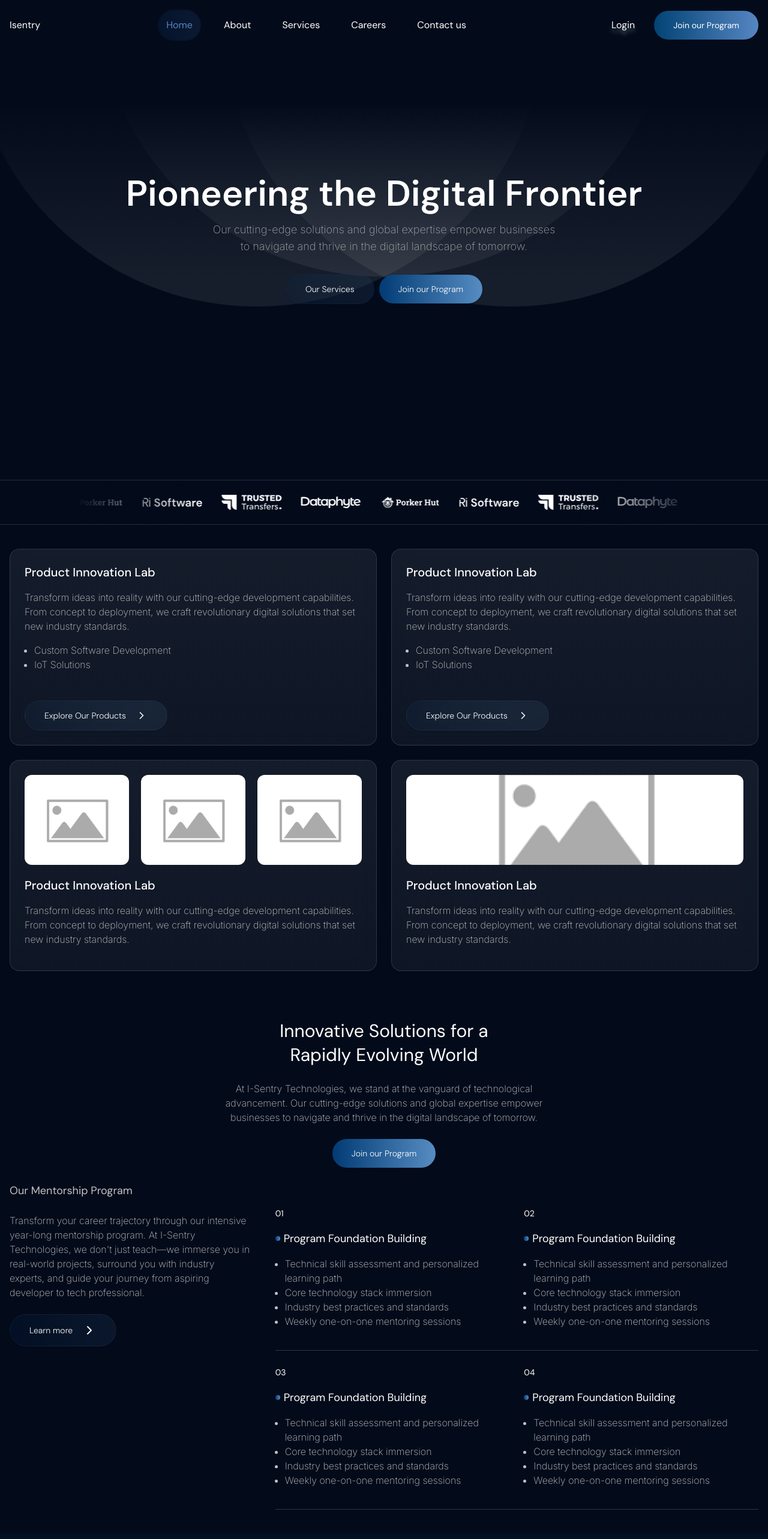
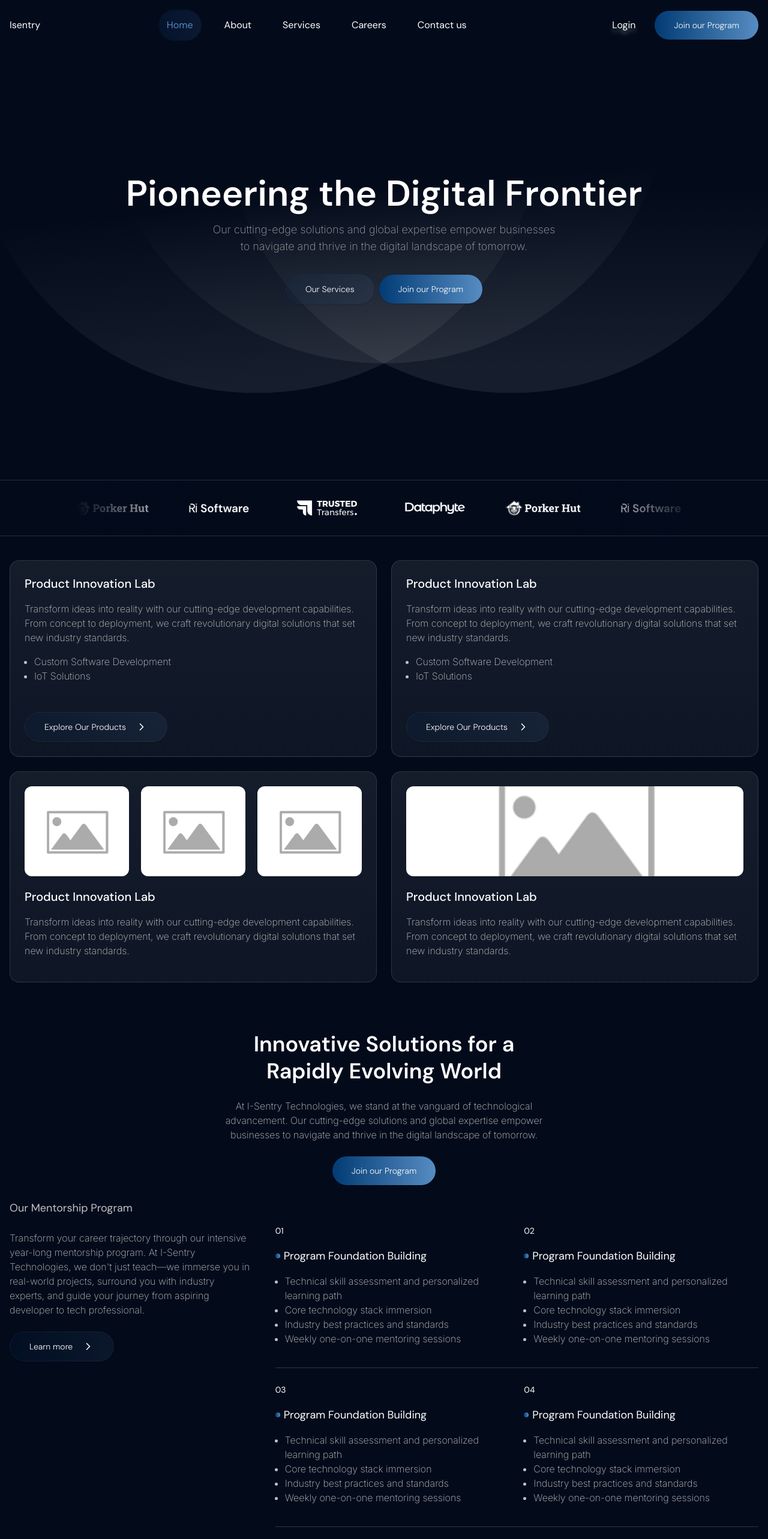
Before and after one commit to i-sentry/i-sentry-platform, a Next.js app: page / in a window 1280 px wide. Shown: the top 2566 px of the page at 60% size. Built offline with nearby package versions, Linux system fonts and the light colour scheme.

Commit message:
Ui modifications to homepage

```diff
--- a/app/layout.tsx
+++ b/app/layout.tsx
@@ -3,10 +3,6 @@ import { DM_Sans, Inter } from "next/font/google";
 import "./globals.css";
 import Navbar from "@/components/navbar";
 import Footer from "@/components/footer";
-
-// import { gsap } from "gsap/dist/gsap";
-// import { ScrollTrigger } from "gsap/dist/ScrollTrigger";
-// import { ScrollToPlugin } from "gsap/dist/ScrollToPlugin";
 
 const inter = Inter({
   subsets: ["latin"],
--- a/components/animate_circles.tsx
+++ b/components/animate_circles.tsx
@@ -1,57 +1,96 @@
-import React from "react";
-// import { motion } from "framer-motion";
+// components/AnimatedCircle.js
+import { useEffect } from "react";
+import { gsap } from "gsap";
 
-const AnimatedCircles = () => {
-  // const circleVariants = {
-  //   animate: {
-  //     rotateX: [0, 360],
-  //     rotateY: [0, 360],
-  //     scale: [1, 1.5, 1],
-  //     x: [0, 50, -50, 0],
-  //     transition: {
-  //       duration: 6,
-  //       ease: "easeInOut",
-  //       repeat: Infinity,
-  //       // repeatType: "mirror", // Correcting repeatType to match expected type
-  //     },
-  //   },
-  //   hover: {
-  //     scale: 1.8,
-  //     rotateZ: 180,
-  //     transition: {
-  //       duration: 0.5,
-  //       ease: "easeInOut",
-  //     },
-  //   },
-  // };
+const AnimatedCircle = () => {
+  useEffect(() => {
+    // GSAP animations for the SVG gradients
+    gsap.to("#paint0_linear", {
+      attr: { x1: "1000", x2: "1200" }, // Animate x-axis positions
+      yoyo: true,
+      repeat: -1,
+      duration: 3,
+      ease: "sine.inOut",
+    });
+
+    gsap.to("#paint1_linear", {
+      attr: { x1: "940", x2: "1140" },
+      yoyo: true,
+      repeat: 1,
+      duration: 3,
+      ease: "sine.inOut",
+    });
+
+    gsap.to("#paint2_linear", {
+      attr: { x1: "980", x2: "1180" },
+      yoyo: true,
+      repeat: -1,
+      duration: 3,
+      ease: "sine.inOut",
+    });
+  }, []);
 
   return (
-    <>
-      {/* <div className="circle-container">
-        <motion.div
-          className="circle circle1"
-          variants={circleVariants}
-          initial="animate"
-          animate="animate"
-          whileHover="hover" // Applying hover effect
-        />
-        <motion.div
-          className="circle circle2"
-          variants={circleVariants}
-          initial="animate"
-          animate="animate"
-          whileHover="hover"
-        />
-        <motion.div
-          className="circle circle3"
-          variants={circleVariants}
-          initial="animate"
-          animate="animate"
-          whileHover="hover"
-        />
-      </div> */}
-    </>
+    <svg
+      className="absolute left-0 top-1/2 h-auto w-full -translate-y-1/2 scale-150 md:scale-100"
+      width="1920"
+      height="767"
+      viewBox="0 0 1920 767"
+      fill="none"
+      xmlns="http://www.w3.org/2000/svg"
+    >
+      <path
+        d="M642 766.4C1039.65 766.4 1362 444.045 1362 46.4C1362 -351.245 1039.65 -673.6 642 -673.6C244.355 -673.6 -78 -351.245 -78 46.4C-78 444.045 244.355 766.4 642 766.4Z"
+        fill="url(#paint0_linear)"
+        fillOpacity="0.2"
+      />
+      <path
+        d="M1278 766.4C1675.65 766.4 1998 444.045 1998 46.4C1998 -351.245 1675.65 -673.6 1278 -673.6C880.355 -673.6 558 -351.245 558 46.4C558 444.045 880.355 766.4 1278 766.4Z"
+        fill="url(#paint1_linear)"
+        fillOpacity="0.2"
+      />
+      <path
+        d="M960 692C1357.65 692 1680 369.645 1680 -28C1680 -425.645 1357.65 -748 960 -748C562.355 -748 240 -425.645 240 -28C240 369.645 562.355 692 960 692Z"
+        fill="url(#paint2_linear)"
+        fillOpacity="0.2"
+      />
+      <defs>
+        <linearGradient
+          id="paint0_linear"
+          x1="960"
+          y1="255.2"
+          x2="960"
+          y2="699.2"
+          gradientUnits="userSpaceOnUse"
+        >
+          <stop stopColor="#C2C2C2" stopOpacity="0" />
+          <stop offset="1" stopColor="#C2C2C2" stopOpacity="0.5" />
+        </linearGradient>
+        <linearGradient
+          id="paint1_linear"
+          x1="960"
+          y1="255.2"
+          x2="960"
+          y2="699.2"
+          gradientUnits="userSpaceOnUse"
+        >
+          <stop stopColor="#C2C2C2" stopOpacity="0" />
+          <stop offset="1" stopColor="#C2C2C2" stopOpacity="0.5" />
+        </linearGradient>
+        <linearGradient
+          id="paint2_linear"
+          x1="960"
+          y1="255.2"
+          x2="960"
+          y2="699.2"
+          gradientUnits="userSpaceOnUse"
+        >
+          <stop stopColor="#C2C2C2" stopOpacity="0" />
+          <stop offset="1" stopColor="#C2C2C2" stopOpacity="0.5" />
+        </linearGradient>
+      </defs>
+    </svg>
   );
 };
 
-export default AnimatedCircles;
+export default AnimatedCircle;
--- a/components/footer.tsx
+++ b/components/footer.tsx
@@ -1,6 +1,8 @@
+import React from "react";
+import Link from "next/link";
 import { aboutUs, legal, programs, solutions } from "@/utils";
-import Link from "next/link";
-import React from "react";
+import FooterLink from "./footer_links";
+import SmartButton from "./custom_button";
 import {
   FaDribbble,
   FaFacebook,
@@ -9,8 +11,6 @@ import {
   FaTwitch,
   FaXTwitter,
 } from "react-icons/fa6";
-import { Button } from "./ui/button";
-import FooterLink from "./footer_links";
 
 const Footer = () => {
   return (
@@ -31,12 +31,12 @@ const Footer = () => {
             </div>
 
             <div className="mt-6 inline-flex items-center gap-4 justify-self-end lg:mt-0">
-              <Button className="h-auto rounded-full border border-[#023B74]/20 bg-grad-alt p-3 px-5 font-dm-sans text-sm font-light text-white backdrop-blur-[50px] duration-300 hover:bg-grad-alt sm:px-8 sm:py-3.5">
-                Talk to our team
-              </Button>
-              <Button className="h-auto rounded-full bg-gradient-to-r from-base-700 to-base-300 p-3 px-5 font-dm-sans text-sm font-light text-white duration-300 sm:px-8 sm:py-3.5">
-                Join our Program
-              </Button>
+              <SmartButton
+                variant="dark"
+                buttonText="Talk to our team"
+                className="border-[#F4F4F40D] backdrop-blur-none"
+              />
+              <SmartButton variant="bright" buttonText="Join our Program" />
             </div>
           </div>
 
--- a/components/home-comps/about_card.tsx
+++ b/components/home-comps/about_card.tsx
@@ -23,7 +23,7 @@ const AboutCard: React.FC<ComponentProps> = ({
 }) => {
   return (
     <>
-      <div className="rounded-2xl border border-[#FAFAFA1F] bg-box p-6 backdrop-blur-xl">
+      <div className="rounded-2xl border border-[#FAFAFA1F] bg-box p-6">
         {showImages && (
           <div
             className={cn(
@@ -56,7 +56,7 @@ const AboutCard: React.FC<ComponentProps> = ({
             <SmartButton
               variant="dark"
               buttonText={`${buttonText}`}
-              className="mt-12 border-[#F4F4F40D] bg-grad-alt backdrop-blur-0 hover:shadow-none"
+              className="mt-12 border-[#F4F4F40D] bg-grad-alt backdrop-blur-none hover:shadow-none"
               showAnimatedIcon
             />
           </>
--- a/components/home-comps/hero_section.tsx
+++ b/components/home-comps/hero_section.tsx
@@ -1,13 +1,14 @@
 import React from "react";
 import SmartButton from "../custom_button";
+import AnimatedCircle from "../animate_circles";
 
 const Hero = () => {
   return (
     <>
-      <section className="relative h-auto w-full overflow-hidden py-20 lg:flex lg:h-screen lg:items-center lg:justify-center lg:py-0">
+      <section className="relative min-h-[30vh] w-full overflow-hidden py-36 lg:flex lg:h-screen lg:items-center lg:justify-center lg:py-0 lg:py-20">
         <div className="wrapper">
           <>
-            <svg
+            {/* <svg
               className="absolute left-0 top-0 h-auto w-full"
               width="1920"
               height="767"
@@ -65,7 +66,8 @@ const Hero = () => {
                   <stop offset="1" stop-color="#C2C2C2" stop-opacity="0.5" />
                 </linearGradient>
               </defs>
-            </svg>
+            </svg> */}
+            <AnimatedCircle />
           </>
           <div className="relative z-10 mx-auto flex flex-col items-center md:max-w-2xl lg:max-w-4xl">
             <h1 className="text-center text-[28px] font-semibold text-white sm:text-3xl md:text-5xl lg:text-6xl">
--- a/components/home-comps/mentees_section.tsx
+++ b/components/home-comps/mentees_section.tsx
@@ -14,7 +14,7 @@ const MenteeSection = () => {
     <section className="py-10">
       <div className="px-4">
         <div className="mb-16 space-y-6 text-center">
-          <h2 className="text-center text-xl font-medium text-white md:text-3xl md:leading-10">
+          <h2 className="text-center text-2xl font-semibold text-white md:text-4xl md:leading-tight">
             Current Mentees
           </h2>
           <p className="text-sm font-extralight text-[#C2C2C2] md:text-base">
--- a/components/home-comps/partners_section.tsx
+++ b/components/home-comps/partners_section.tsx
@@ -5,6 +5,7 @@ import TTfcx from "@/public/assets/partners/ttfcx.svg";
 import Dataphyte from "@/public/assets/partners/Dataphyte.svg";
 import Ri from "@/public/assets/partners/ri-softwares.svg";
 import Image from "next/image";
+import { cn } from "@/lib/utils";
 
 const clients = [
   { name: "Trusted Transfers", brand: TTfcx },
@@ -18,13 +19,19 @@ const Partners = () => {
     <section className="relative border-y-[0.2px] border-[#f9f9f924] py-4">
       <div className="absolute left-0 top-0 z-10 h-full w-full bg-partners"></div>
       <div className="wrapper text-white">
-        <Marquee pauseOnHover className="[--duration:20s] [--gap:2rem]">
+        <Marquee
+          pauseOnHover
+          className="[--duration:20s] [--gap:2rem] md:[--gap:5rem]"
+        >
           {clients.map((client, index) => (
             <Image
-              key={client.name + index}
-              src={client.brand}
-              alt={client.name}
-              className="w-[100px]"
+              key={client?.name + index}
+              src={client?.brand}
+              alt={client?.name}
+              className={cn(
+                "aspect-[9/4] w-[100px]",
+                client?.name === "Porker Hut" && "scale-[1.3]",
+              )}
             />
           ))}
         </Marquee>
--- a/components/home-comps/services_section.tsx
+++ b/components/home-comps/services_section.tsx
@@ -1,7 +1,6 @@
 import React from "react";
-import { Button } from "@/components/ui/button";
-import { ChevronRight } from "lucide-react";
 import ServiceCard from "./service_card";
+import SmartButton from "../custom_button";
 
 type ServiceProp = {
   title: string;
@@ -14,7 +13,7 @@ const Services = () => {
       <section className="py-10">
         <div className="wrapper">
           <div className="space-y-6 text-center md:mx-auto md:max-w-xl">
-            <h2 className="text-xl font-normal text-white md:text-3xl md:leading-10">
+            <h2 className="text-2xl font-semibold text-white md:text-4xl md:leading-tight">
               Innovative Solutions for a<br className="hidden md:block" />{" "}
               Rapidly Evolving World
             </h2>
@@ -24,12 +23,11 @@ const Services = () => {
               expertise empower businesses to navigate and thrive in the digital
               landscape of tomorrow.
             </p>
-            <Button
-              key="Join our Program"
-              className="h-auto rounded-full bg-grad px-8 py-3.5 font-light"
-            >
-              Join our Program
-            </Button>
+            <SmartButton
+              variant="bright"
+              buttonText="Join our Program"
+              className="mt-12 border-[#F4F4F40D]"
+            />
           </div>
 
           <div className="mt-6 grid gap-6 lg:grid-cols-[1fr_2fr] lg:gap-10">
@@ -44,15 +42,13 @@ const Services = () => {
                 industry experts, and guide your journey from aspiring developer
                 to tech professional.
               </p>
-              <Button
-                key="Learn more"
-                className="mt-12 h-auto items-center gap-x-4 rounded-full border border-[#F4F4F40D] bg-grad-alt px-8 py-3.5 font-dm-sans font-light"
-              >
-                Learn more
-                <span>
-                  <ChevronRight />
-                </span>
-              </Button>
+
+              <SmartButton
+                variant="dark"
+                buttonText="Learn more"
+                className="mt-12 border-[#F4F4F40D] bg-grad-alt backdrop-blur-0 hover:shadow-none"
+                showAnimatedIcon
+              />
             </div>
             <div
               key={"service-list"}
--- a/components/home-comps/stat_card.tsx
+++ b/components/home-comps/stat_card.tsx
@@ -1,5 +1,4 @@
-import { ChevronRight } from "lucide-react";
-import { Button } from "../ui/button";
+import SmartButton from "../custom_button";
 
 type ComponentProps = {
   percentage: string;
@@ -8,18 +7,18 @@ type ComponentProps = {
 
 const StatCard: React.FC<ComponentProps> = ({ percentage, title }) => {
   return (
-    <div className="bg-stats rounded-xl border border-[#FAFAFA1F] p-6 backdrop-blur-lg">
+    <div className="rounded-xl border border-[#FAFAFA1F] bg-stats p-6 backdrop-blur-lg">
       <h3 className="text-4xl text-white">{percentage}</h3>
       <p className="mb-6 mt-3 font-inter text-sm font-extralight lowercase text-white">
         {title}
       </p>
 
-      <Button className="h-auto items-center gap-x-4 rounded-full border border-[#F4F4F40D] bg-grad-alt px-8 py-3.5 font-dm-sans font-light">
-        Learn more
-        <span>
-          <ChevronRight />
-        </span>
-      </Button>
+      <SmartButton
+        variant="dark"
+        buttonText="Learn more"
+        className="mt-12 border-[#F4F4F40D] backdrop-blur-none hover:shadow-none"
+        showAnimatedIcon
+      />
     </div>
   );
 };
--- a/components/home-comps/stats_section.tsx
+++ b/components/home-comps/stats_section.tsx
@@ -25,7 +25,7 @@ const Statistics = () => {
   return (
     <section className="bg-[#01234540] py-[100px]">
       <div className="wrapper">
-        <h2 className="text-center text-xl font-medium text-white md:text-3xl md:leading-10">
+        <h2 className="text-center text-2xl font-semibold text-white md:text-4xl md:leading-tight">
           Powerful security deployed in minutes
         </h2>
 
--- a/components/home-comps/testimonials.tsx
+++ b/components/home-comps/testimonials.tsx
@@ -38,7 +38,7 @@ const Testimonials = () => {
     <section className="py-16">
       <div className="wrapper">
         <div className="mb-16 space-y-6 text-center">
-          <h2 className="text-center text-xl font-medium text-white md:text-3xl md:leading-10">
+          <h2 className="text-center text-2xl font-semibold text-white md:text-4xl md:leading-tight">
             Testimonial
           </h2>
           <p className="text-sm font-extralight text-[#C2C2C2] md:text-base">
--- a/components/navbar.tsx
+++ b/components/navbar.tsx
@@ -8,6 +8,7 @@ import { HamburgerMenuIcon } from "@radix-ui/react-icons";
 import { navMenu } from "@/utils";
 import { useMobileMenuOverlay } from "@/stores/mobile_menu";
 import MobileSideMenu from "./mobile-sidemenu";
+import SmartButton from "./custom_button";
 
 type ComponentProps = {
   text?: string;
@@ -84,9 +85,7 @@ const Navbar: React.FC<ComponentProps> = ({}) => {
               >
                 Login
               </Link>
-              <Button className="h-auto rounded-full bg-gradient-to-r from-base-700 to-base-300 p-3 px-5 font-dm-sans text-sm font-normal text-white duration-300 hover:from-base-300 hover:to-base-700 sm:px-8 sm:py-3.5">
-                Join our Program
-              </Button>
+              <SmartButton variant="bright" buttonText="Join our Program" />
             </div>
 
             {/* HAMBURGER ICON */}
```
